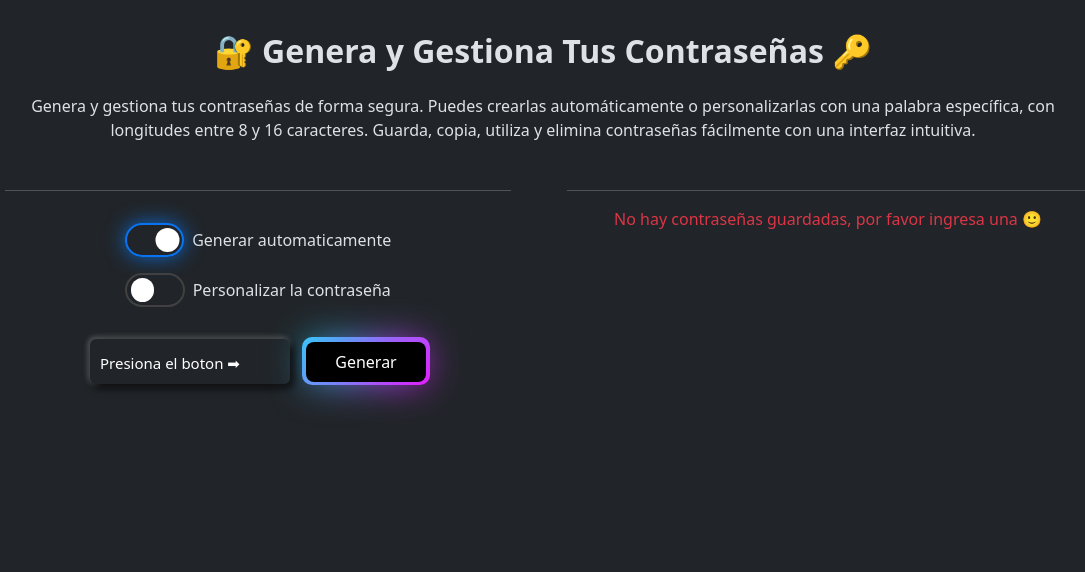
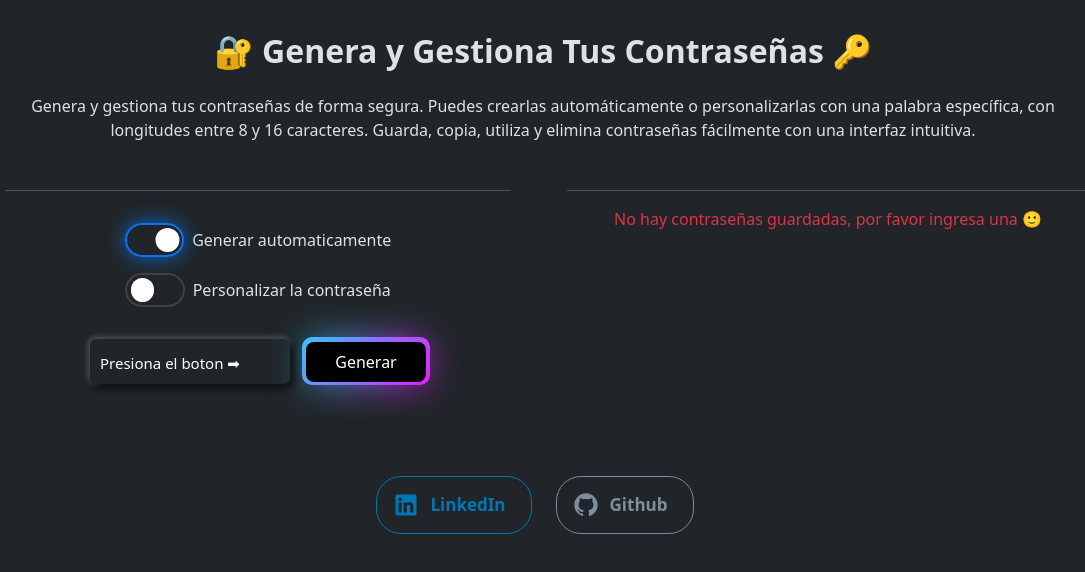
Before and after one commit to Benit0Trdlla/Passwords, a React (Vite) app: page / in a window 1280 px wide. Shown: the top 572 px of the page, without its empty margins (97-1182 px from the left). Built offline with nearby package versions, Linux system fonts and the light colour scheme.

Commit message:
[Fixing]: SocialsSection export in index.js file.

```diff
--- a/src/App.jsx
+++ b/src/App.jsx
@@ -1,5 +1,5 @@
-import { RightColumn, LeftColumn } from './components'
-// import { SocialsSection } from './components/socials/SocialsSection'
+import { RightColumn, LeftColumn, SocialsSection } from './components'
+// import { SocialsSection } from './components/Socials/SocialsSection'
 import PasswordContextProvider from './contexts/password-context'
 import SavedPasswordContextProvider from './contexts/saved-context'
 import './App.css'
@@ -22,7 +22,7 @@ function App() {
             <PasswordContextProvider>
               <SavedPasswordContextProvider>
                 <RightColumn />
-                {/* <SocialsSection /> */}
+                <SocialsSection />
                 <LeftColumn />
               </SavedPasswordContextProvider>
             </PasswordContextProvider>
--- /dev/null
+++ b/src/components/Socials/Github/Github.css
@@ -0,0 +1,53 @@
+a {
+    text-decoration: none;
+}
+
+.btn-github {
+    background: transparent;
+    position: relative;
+    padding: 5px 15px;
+    display: flex;
+    align-items: center;
+    font-size: 17px;
+    font-weight: 600;
+    text-decoration: none;
+    cursor: pointer;
+    border: 1px solid rgb(123, 141, 158);
+    color: rgb(125, 142, 158);
+    border-radius: 25px;
+    outline: none;
+    overflow: hidden;
+    transition: color 0.3s 0.1s ease-out;
+    text-align: center;
+}
+
+.btn-github span {
+    margin: 10px;
+}
+
+.btn-github::before {
+    position: absolute;
+    top: 0;
+    left: 0;
+    right: 0;
+    bottom: 0;
+    margin: auto;
+    content: "";
+    border-radius: 50%;
+    display: block;
+    width: 20em;
+    height: 20em;
+    left: -5em;
+    text-align: center;
+    transition: box-shadow 0.5s ease-out;
+    z-index: -1;
+}
+
+.btn-github:hover {
+    color: #fff;
+    border: 1px solid rgb(36, 41, 46);
+}
+
+.btn-github:hover::before {
+    box-shadow: inset 0 0 0 10em rgb(36, 41, 46);
+}
--- a/src/components/socials/Github.jsx
+++ b/src/components/Socials/Github/Github.jsx
@@ -1,10 +1,10 @@
-import styled from "styled-components";
-
+// import styled from "styled-components";
+import "./Github.css";
 export const GithubButton = () => {
   return (
-    <StyledWrapper>
+    // <StyledWrapper>
       <a href="https://github.com/Benit0Trdlla" target="_blank">
-        <button href="https://github.com/IsraelVillegas">
+        <button className="btn-github" href="https://github.com/IsraelVillegas">
           <svg
             viewBox="0 0 24 24"
             fill="currentColor"
@@ -19,60 +19,60 @@ export const GithubButton = () => {
           <span>Github</span>
         </button>
       </a>
-    </StyledWrapper>
+    // </StyledWrapper>
   );
 };
 
-const StyledWrapper = styled.div`
-a {
-  text-decoration: none;
-}
-button {
-  background: transparent;
-  position: relative;
-  padding: 5px 15px;
-  display: flex;
-  align-items: center;
-  font-size: 17px;
-  font-weight: 600;
-  text-decoration: none;
-  cursor: pointer;
-  border: 1px solid rgb(123, 141, 158);
-  color: rgb(125, 142, 158);
-  border-radius: 25px;
-  outline: none;
-  overflow: hidden;
-  transition: color 0.3s 0.1s ease-out;
-  text-align: center;
-}
+// const StyledWrapper = styled.div`
+// a {
+//   text-decoration: none;
+// }
+// button {
+//   background: transparent;
+//   position: relative;
+//   padding: 5px 15px;
+//   display: flex;
+//   align-items: center;
+//   font-size: 17px;
+//   font-weight: 600;
+//   text-decoration: none;
+//   cursor: pointer;
+//   border: 1px solid rgb(123, 141, 158);
+//   color: rgb(125, 142, 158);
+//   border-radius: 25px;
+//   outline: none;
+//   overflow: hidden;
+//   transition: color 0.3s 0.1s ease-out;
+//   text-align: center;
+// }
 
-button span {
-  margin: 10px;
-}
+// button span {
+//   margin: 10px;
+// }
 
-button::before {
-  position: absolute;
-  top: 0;
-  left: 0;
-  right: 0;
-  bottom: 0;
-  margin: auto;
-  content: "";
-  border-radius: 50%;
-  display: block;
-  width: 20em;
-  height: 20em;
-  left: -5em;
-  text-align: center;
-  transition: box-shadow 0.5s ease-out;
-  z-index: -1;
-}
+// button::before {
+//   position: absolute;
+//   top: 0;
+//   left: 0;
+//   right: 0;
+//   bottom: 0;
+//   margin: auto;
+//   content: "";
+//   border-radius: 50%;
+//   display: block;
+//   width: 20em;
+//   height: 20em;
+//   left: -5em;
+//   text-align: center;
+//   transition: box-shadow 0.5s ease-out;
+//   z-index: -1;
+// }
 
-button:hover {
-  color: #fff;
-  border: 1px solid rgb(36, 41, 46);
-}
+// button:hover {
+//   color: #fff;
+//   border: 1px solid rgb(36, 41, 46);
+// }
 
-button:hover::before {
-  box-shadow: inset 0 0 0 10em rgb(36, 41, 46);
-}`;
+// button:hover::before {
+//   box-shadow: inset 0 0 0 10em rgb(36, 41, 46);
+// }`;
--- /dev/null
+++ b/src/components/Socials/Linkedin/Linkedin.css
@@ -0,0 +1,53 @@
+a {
+    text-decoration: none;
+}
+
+.btn-linkedin {
+    background: transparent;
+    position: relative;
+    padding: 5px 15px;
+    display: flex;
+    align-items: center;
+    font-size: 17px;
+    font-weight: 600;
+    text-decoration: none;
+    cursor: pointer;
+    border: 1px solid rgb(0, 119, 181);
+    border-radius: 25px;
+    outline: none;
+    overflow: hidden;
+    color: rgb(0, 119, 181);
+    transition: color 0.3s 0.1s ease-out;
+    text-align: center;
+}
+
+.btn-linkedin span {
+    margin: 10px;
+}
+
+.btn-linkedin::before {
+    position: absolute;
+    top: 0;
+    left: 0;
+    right: 0;
+    bottom: 0;
+    margin: auto;
+    content: "";
+    border-radius: 50%;
+    display: block;
+    width: 20em;
+    height: 20em;
+    left: -5em;
+    text-align: center;
+    transition: box-shadow 0.5s ease-out;
+    z-index: -1;
+}
+
+.btn-linkedin:hover {
+    color: #fff;
+    border: 1px solid rgb(0, 119, 181);
+}
+
+.btn-linkedin:hover::before {
+    box-shadow: inset 0 0 0 10em rgb(0, 119, 181);
+}
--- /dev/null
+++ b/src/components/Socials/Linkedin/Linkedin.jsx
@@ -0,0 +1,79 @@
+// import styled from "styled-components";
+import "./Linkedin.css";
+
+export const LinkedInButton = () => {
+  return (
+    // <StyledWrapper>
+      <a href="https://www.linkedin.com/in/benitotridelladolce/" target="_blank">
+        <button className="btn-linkedin">
+          <svg
+            xmlns="http://www.w3.org/2000/svg"
+            width="28"
+            height="28"
+            fill="currentColor"
+            className="bi bi-twitter"
+            viewBox="0 0 24 24"
+          >
+            <path d="M18.3362 18.339H15.6707V14.1622C15.6707 13.1662 15.6505 11.8845 14.2817 11.8845C12.892 11.8845 12.6797 12.9683 12.6797 14.0887V18.339H10.0142V9.75H12.5747V10.9207H12.6092C12.967 10.2457 13.837 9.53325 15.1367 9.53325C17.8375 9.53325 18.337 11.3108 18.337 13.6245V18.339H18.3362ZM7.00373 8.57475C6.14573 8.57475 5.45648 7.88025 5.45648 7.026C5.45648 6.1725 6.14648 5.47875 7.00373 5.47875C7.85873 5.47875 8.55173 6.1725 8.55173 7.026C8.55173 7.88025 7.85798 8.57475 7.00373 8.57475ZM8.34023 18.339H5.66723V9.75H8.34023V18.339ZM19.6697 3H4.32923C3.59498 3 3.00098 3.5805 3.00098 4.29675V19.7033C3.00098 20.4202 3.59498 21 4.32923 21H19.6675C20.401 21 21.001 20.4202 21.001 19.7033V4.29675C21.001 3.5805 20.401 3 19.6675 3H19.6697Z" />
+          </svg>
+          <span>LinkedIn</span>
+        </button>
+      </a>
+    // </StyledWrapper>
+  );
+};
+
+// const StyledWrapper = styled.div`
+//   a {
+//     text-decoration: none;
+//   }
+
+//   button {
+//   background: transparent;
+//   position: relative;
+//   padding: 5px 15px;
+//   display: flex;
+//   align-items: center;
+//   font-size: 17px;
+//   font-weight: 600;
+//   text-decoration: none;
+//   cursor: pointer;
+//   border: 1px solid rgb(0, 119, 181);
+//   border-radius: 25px;
+//   outline: none;
+//   overflow: hidden;
+//   color: rgb(0, 119, 181);
+//   transition: color 0.3s 0.1s ease-out;
+//   text-align: center;
+// }
+
+// button span {
+//   margin: 10px;
+// }
+
+// button::before {
+//   position: absolute;
+//   top: 0;
+//   left: 0;
+//   right: 0;
+//   bottom: 0;
+//   margin: auto;
+//   content: "";
+//   border-radius: 50%;
+//   display: block;
+//   width: 20em;
+//   height: 20em;
+//   left: -5em;
+//   text-align: center;
+//   transition: box-shadow 0.5s ease-out;
+//   z-index: -1;
+// }
+
+// button:hover {
+//   color: #fff;
+//   border: 1px solid rgb(0, 119, 181);
+// }
+
+// button:hover::before {
+//   box-shadow: inset 0 0 0 10em rgb(0, 119, 181);
+// }`;
--- a/src/components/Socials/SocialsSection.jsx
+++ b/src/components/Socials/SocialsSection.jsx
@@ -1,5 +1,5 @@
-import { LinkedInButton } from "./Linkedin"
-import { GithubButton } from "./Github"
+import { LinkedInButton } from "./Linkedin/Linkedin"
+import { GithubButton } from "./Github/Github"
 export const SocialsSection = () => {
     return (
         <div className='order-3 p-5 d-flex justify-content-center align-items-center mb-lg-0 w-50 mx-auto'>
--- a/src/components/index.js
+++ b/src/components/index.js
@@ -1,6 +1,6 @@
 // export * from "./socials/Github.jsx"
 // export * from "./socials/Linkedin.jsx"
-// export * from "./socials/SocialsSection.jsx"
+export * from "./Socials/SocialsSection.jsx"
 
 export * from "./Buttons/Button.jsx"
 export * from "./Buttons/CopyBtn/CopyBtn.jsx"
```
Also changed, not shown: src/components/socials/Linkedin.jsx (deleted, +0 -78 lines).
